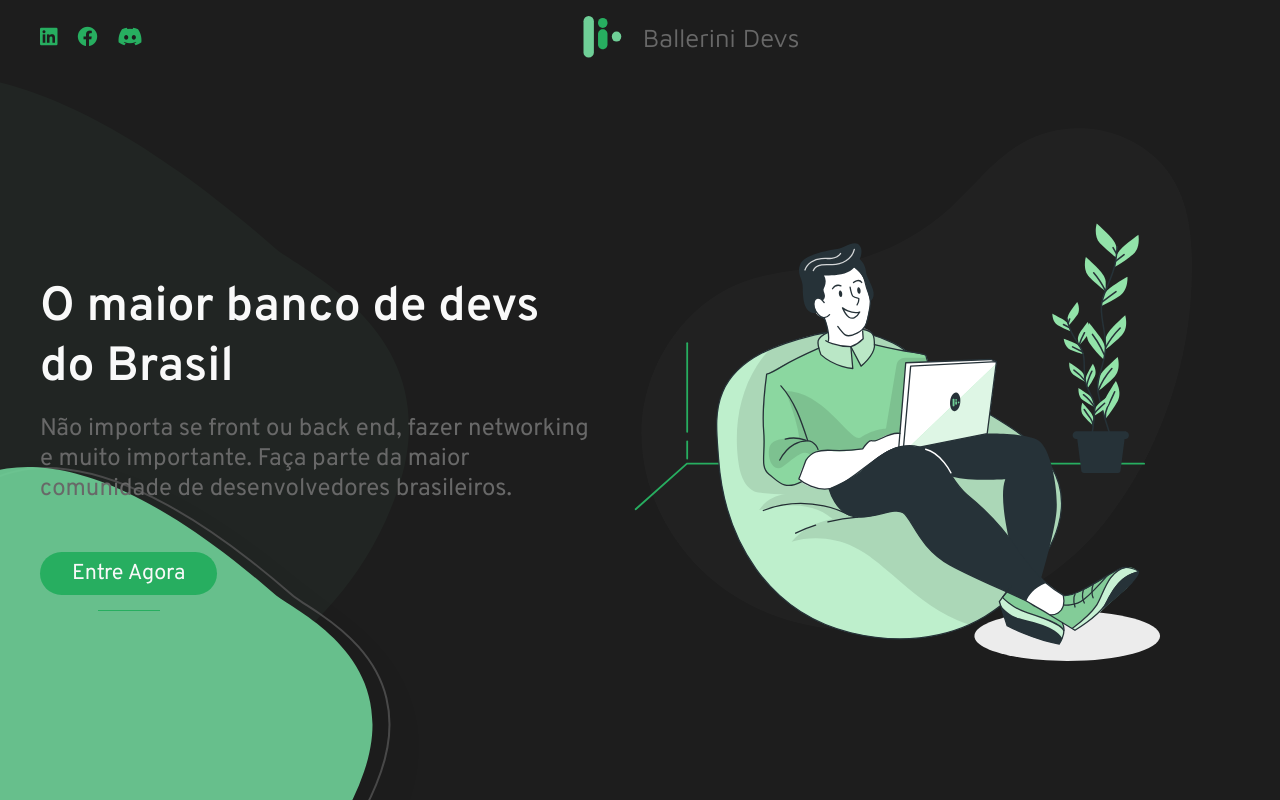
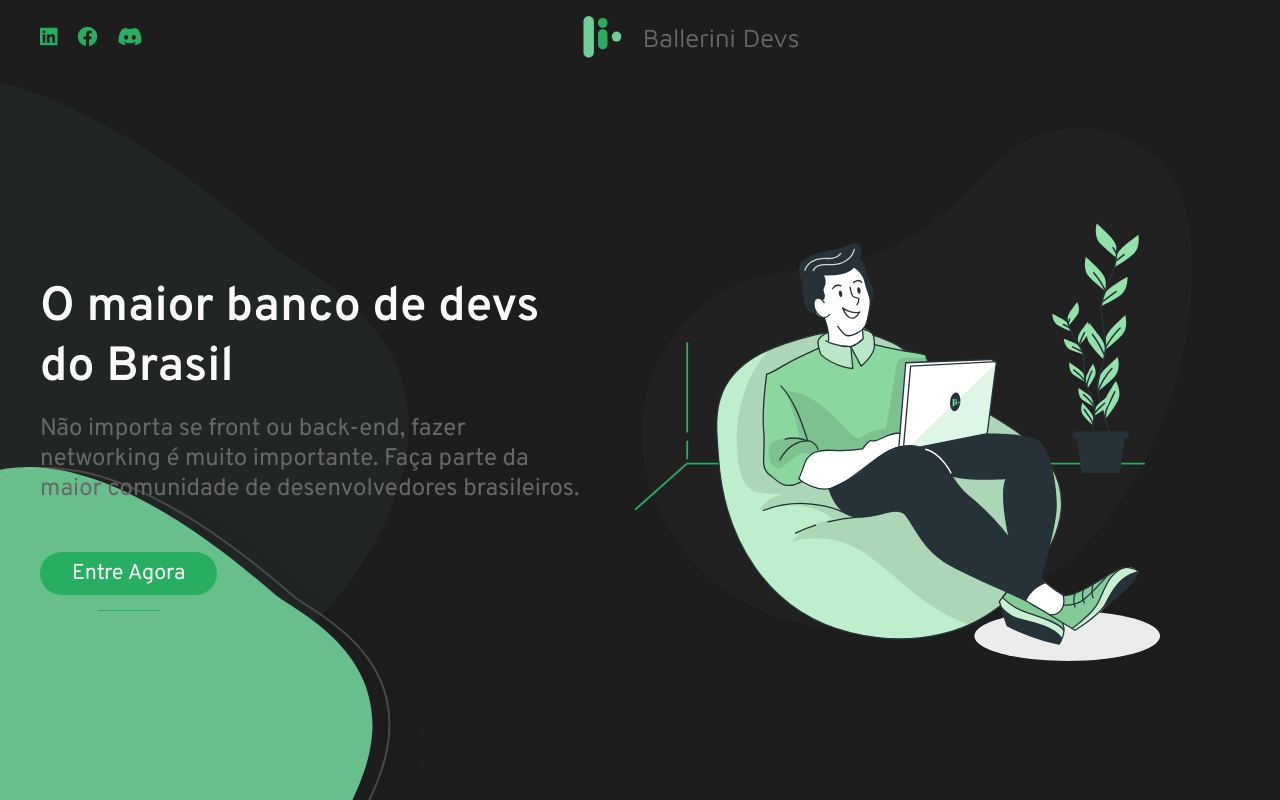
Before and after one commit to ErnaneJ/ballerini-devs, a React (Create React App) app: page / in a window 1280 px wide. Built offline with nearby package versions, Linux system fonts and the light colour scheme; what react-animations would draw is missing.

Commit message:
Ajustando ortografia

```diff
--- a/src/pages/Home/components/ContentLanding/index.js
+++ b/src/pages/Home/components/ContentLanding/index.js
@@ -18,7 +18,7 @@ const LandingContent = () => {
         </FadeInTitle>
         <FadeInDescription>
           <p className="landding__description">
-            Não importa se front ou back end,  fazer networking e muito importante.
+            Não importa se front ou back-end, fazer networking é muito importante.
             Faça parte da maior comunidade de desenvolvedores brasileiros.
           </p>
         </FadeInDescription>
```
